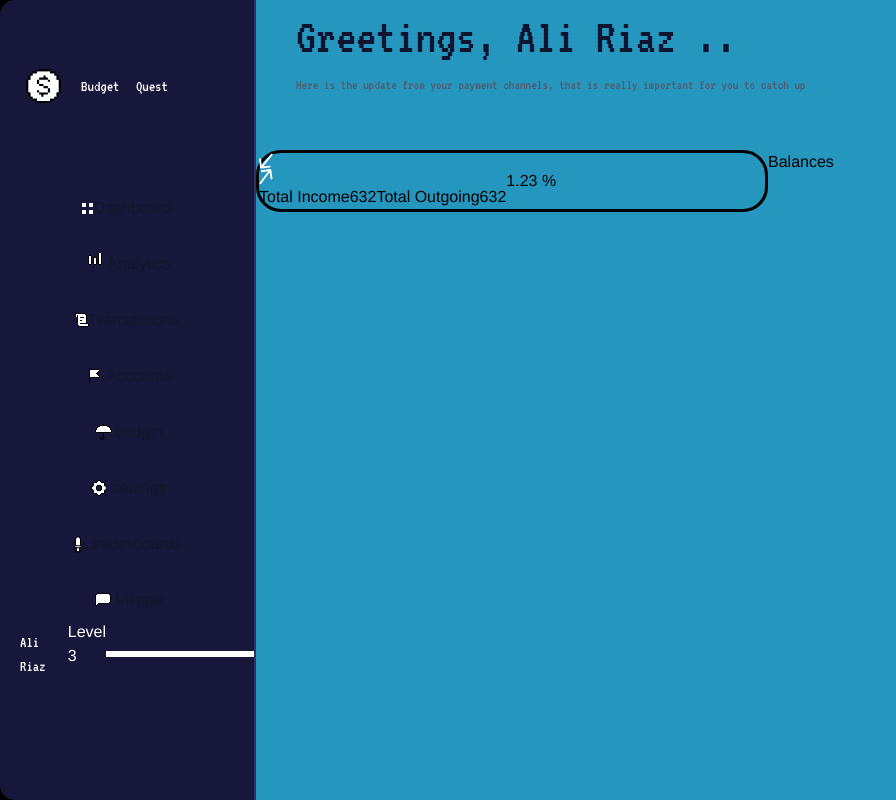
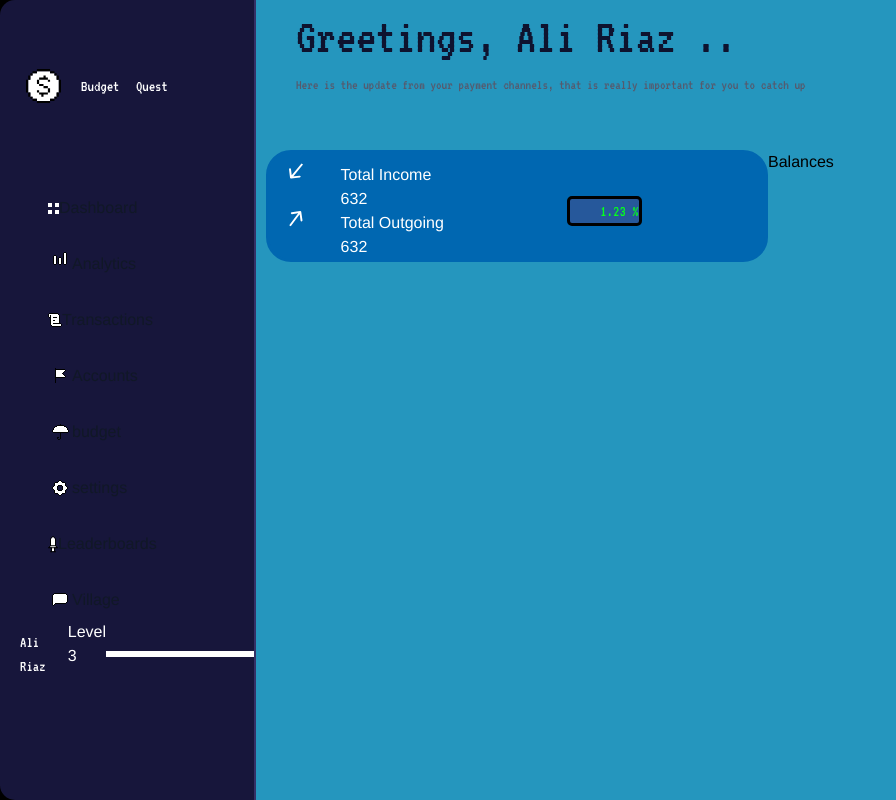
Before and after one commit to sadfool1/rhbProject, a React (Create React App) app in the folder rhb_demo_app/: page / in a window 1280 px wide. Shown: the whole page, without its empty margins (0-896 px from the left). Built offline with nearby package versions, Linux system fonts and the light colour scheme.

Commit message:
changes to UI, added unit test, total income portion

```diff
--- /dev/null
+++ b/rhb_demo_app/babel.config.js
@@ -0,0 +1,13 @@
+module.exports = {
+    presets: [
+      '@babel/preset-react',
+      [
+        '@babel/preset-env',
+        {
+          targets: {
+            node: 'current',
+          },
+        },
+      ],
+    ],
+  };
--- a/rhb_demo_app/package.json
+++ b/rhb_demo_app/package.json
@@ -11,7 +11,6 @@
     "@headlessui/react": "^1.5.0",
     "@heroicons/react": "^1.0.6",
     "@testing-library/jest-dom": "^5.16.3",
-    "@testing-library/react": "^12.1.4",
     "@testing-library/user-event": "^13.5.0",
     "chart.js": "^3.7.1",
     "faker": "^5.5.3",
@@ -51,6 +50,7 @@
     ]
   },
   "devDependencies": {
+    "@testing-library/react": "^13.4.0",
     "@types/faker": "^6.6.9",
     "autoprefixer": "^10.4.4",
     "postcss": "^8.4.12",
--- a/rhb_demo_app/src/components/HomePage/Header.tsx
+++ b/rhb_demo_app/src/components/HomePage/Header.tsx
@@ -2,7 +2,9 @@ import React, { FC } from 'react';
 import "./HomePage.styles.css"
 import { homepageMock } from "../mockData/homepageMock"
 
-const HeaderGreetings: FC = () => {
+export interface HeaderGreetingsProps {}
+
+const HeaderGreetings = (props: HeaderGreetingsProps):JSX.Element => {
 
   const data = homepageMock
   const greetingsHeader = `Greetings, ${data.name} ..`
@@ -10,10 +12,10 @@ const HeaderGreetings: FC = () => {
 
   return (
     <>
-      <div className="headerGreetings">
+      <div className="headerGreetings" data-testid="headerGreetings">
         <h1> {greetingsHeader}</h1>
       </div>
-      <div className="row-span-2 headerNote">
+      <div className="row-span-2 headerNote" data-testid="headerNote">
         <span>{updateHeader}</span>
       </div>
     </>
--- a/rhb_demo_app/src/components/HomePage/HomePage.styles.css
+++ b/rhb_demo_app/src/components/HomePage/HomePage.styles.css
@@ -153,5 +153,32 @@
     border: solid;
     border-radius: 25px;
     display: flex;
+    padding-left: 20px;
+    padding-top: 10px;
+    margin-left: 10px;
+    background-color: #0067B1;
+    border-color: #0067B1;
+
+}
+
+.fontcolor{
+    color:white;
+
+}
+
+.percentageWrapper{
+    border: solid;
+    border-radius: 5px;
+    display: flex;
+    padding-left: 30px;
+    margin: auto;
+    background-color: rgba(255, 0, 29, 0.15);
     align-items: center;
+    justify-content: center;
 }
+
+.percentageFont{
+    color: #04FF1D;
+    font-family: "VT323", "monospace";
+
+}
--- a/rhb_demo_app/src/components/HomePage/TotalIncome.component.tsx
+++ b/rhb_demo_app/src/components/HomePage/TotalIncome.component.tsx
@@ -14,24 +14,29 @@ const TotalIncome = (): JSX.Element => {
   return (
     <>
       <div className="borderWrapper">
-        <div className="row-span-1">
-          <div className="grid-cols-3 ">
-            <div className="grid-row-2">
+        <div className="fontcolor">
+        <div className="grid grid-rows-2 grid-cols-3 withinBorder">
+            <div className="row-span-1">
               <img src={arrowDown} />
-              <img src={arrowUp} />
+
             </div>
-            <div className="grid-row-4">
-              <span>{totalIncomeText}</span>
-              <span>{data.totalIncome}</span>
-              <span>{totalOutgoingText}</span>
-              <span>{data.totalOutgoing}</span>
+            <div className="col-span-2"> <span>{totalIncomeText}</span>
+            <div className="row-span-1"> <span>{data.totalIncome}</span></div>
             </div>
 
-          </div>
+            <div className="row-span-1">
+              <img src={arrowUp} />
+
+            </div>
+            <div className="col-span-2"> <span>{totalOutgoingText}</span>
+            <div className="row-span-1"> <span>{data.totalOutgoing}</span></div>
+              </div>
+
         </div>
-        <div className="col-span-1">
-          <h1> {mockPercentage} </h1>
-        </div>
+      </div>
+
+      <div className="percentageWrapper"><div className="percentage"> <span className="percentageFont">{mockPercentage}</span></div></div>
+
       </div>
     </>
   )
--- a/rhb_demo_app/src/components/SideNav/SideNav.component.tsx
+++ b/rhb_demo_app/src/components/SideNav/SideNav.component.tsx
@@ -8,8 +8,7 @@ const SideNav: FC = () => {
     return (
         <div className="sidenav">
             <aside className="basis-full" >
-                <SideNavWrapper>
-                </SideNavWrapper>
+                <SideNavWrapper />
             </aside>
         </div>
 
--- a/rhb_demo_app/src/components/SideNav/SideNav.styles.css
+++ b/rhb_demo_app/src/components/SideNav/SideNav.styles.css
@@ -13,8 +13,9 @@
 }
 
 .listAlignment{
-    justify-content: center;
+    justify-content: left;
     display: flex;
+    padding-left: 40px;
 }
 
 .navbarColor{
@@ -45,5 +46,5 @@
 
 
 .iconlist{
-    justify-content: left;
+    display: inherit;
 }
--- a/rhb_demo_app/src/components/SideNav/SideNavWrapper.component.tsx
+++ b/rhb_demo_app/src/components/SideNav/SideNavWrapper.component.tsx
@@ -12,7 +12,8 @@ import budgetIcon from "../../assets/budgetIcon.svg"
 import settingIcon from "../../assets/settingIcon.svg"
 import leaderboardLogo from "../../assets/leaderboardLogo.svg"
 import chatIcon from "../../assets/chatIcon.svg"
-const SideNavWrapper: FC = () => {
+
+const SideNavWrapper = (): JSX.Element => {
 
     return (
         <Fragment>
```
Also changed, not shown: 2 other files (tests, documents, lock files or other folders).
